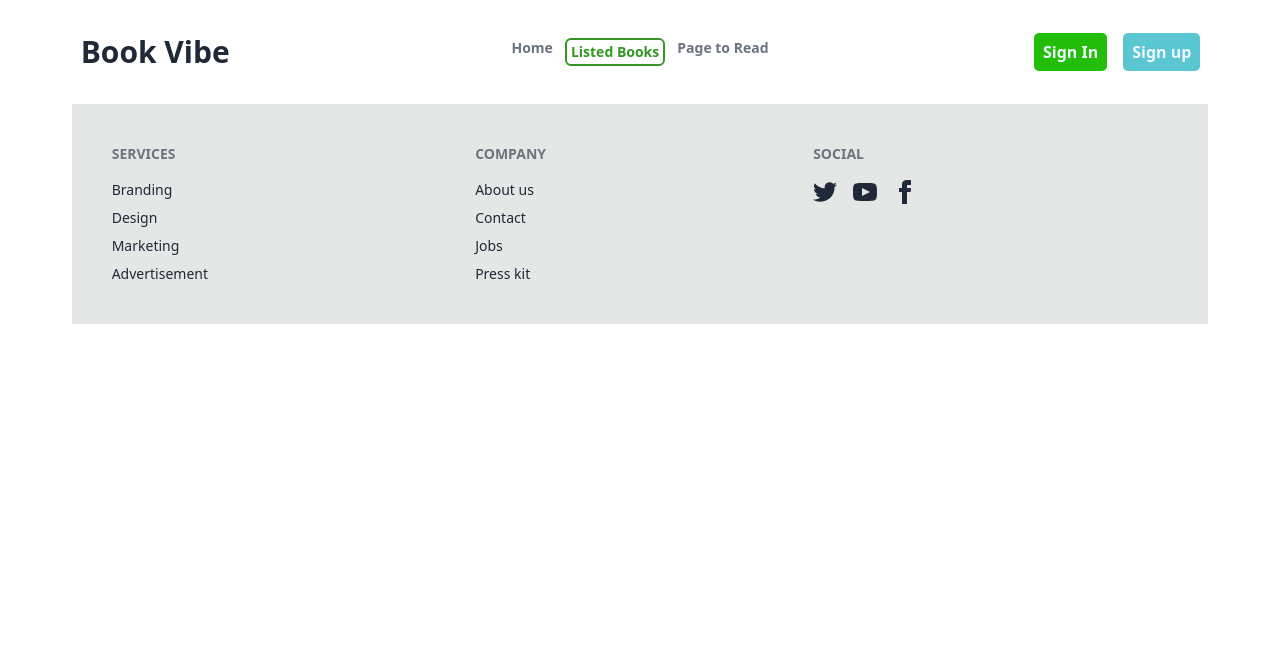
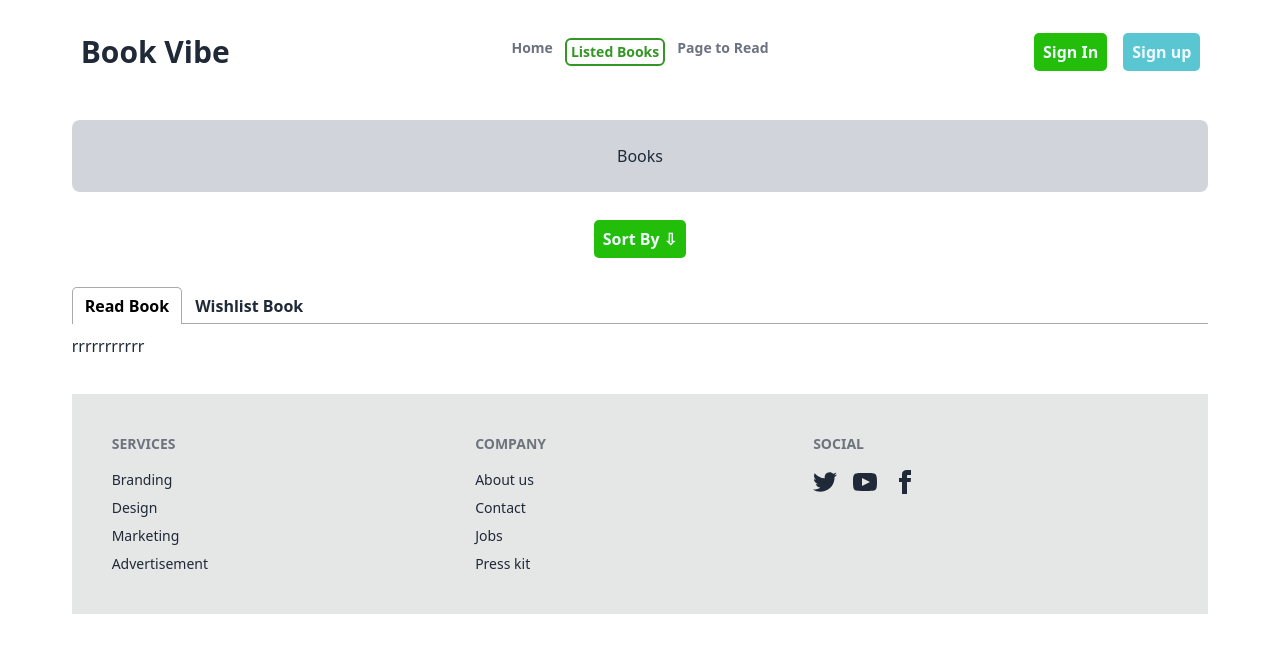
Before and after one commit to ShahAlom47/Assignment-8-React-Route, a React (Vite) app: page /listedBook in a window 1280 px wide. Shown: the top 652 px of the page. Built offline with nearby package versions, Linux system fonts and the light colour scheme.

Commit message:
added tab button

```diff
--- a/package.json
+++ b/package.json
@@ -16,6 +16,7 @@
     "react-dom": "^18.2.0",
     "react-icons": "^5.0.1",
     "react-router-dom": "^6.22.3",
+    "react-tabs": "^6.0.2",
     "sort-by": "^1.2.0"
   },
   "devDependencies": {
--- a/src/Component/Home.jsx
+++ b/src/Component/Home.jsx
@@ -1,10 +1,19 @@
 import Banner from "./Banner";
 import { useLoaderData } from "react-router-dom";
 import DisplayBookCard from "./DisplayBookCard";
+import { useEffect, useState } from "react";
 
 
 const Home = () => {
-    const cardDatas = useLoaderData()
+    // const cardDatas = useLoaderData()
+    const [cardDatas, setCardDatas] = useState([])
+
+    useEffect(() => {
+        fetch('bookCardData.json')
+            .then(res => res.json())
+            .then(data => setCardDatas(data))
+
+    }, [])
 
 
     return (
--- a/src/Component/ListedBooks.jsx
+++ b/src/Component/ListedBooks.jsx
@@ -1,8 +1,44 @@
+import { useState } from "react";
+import { Link, Outlet } from "react-router-dom";
+import { Tab, Tabs, TabList, TabPanel } from 'react-tabs';
+import 'react-tabs/style/react-tabs.css';
+import ReadBook from "./ReadBook";
+import WishlistBook from "./WishlistBook";
+
+const ListedBooks = () => {
+    const [tabIndex, setTabIndex] = useState(0);
+    return (
+        <div className="my-9">
+            <div className="bg-gray-300 p-6 rounded-lg">
+                <h1 className="text-center">Books</h1>
+            </div>
+            <div className="flex justify-center">
+                <div className="dropdown p-6  mx-auto">
+                    <div tabIndex={0} role="button" className="  primary-Btn m-1">Sort By &#8681;</div>
+
+                    <ul tabIndex={0} className="dropdown-content z-[1] menu p-2 shadow bg-base-100 rounded-box w-52">
+                        <li><a>Item 1</a></li>
+                        <li><a>Item 2</a></li>
+                    </ul>
+                </div>
+
+            </div>
+
+            <div>
+                <Tabs selectedIndex={tabIndex} onSelect={(index) => setTabIndex(index)}>
+                    <TabList>
+                        <Tab ><span className="font-semibold">Read Book</span></Tab>
+                        <Tab ><span className="font-semibold">Wishlist Book</span></Tab>
+                    </TabList>
+                    <TabPanel> <ReadBook></ReadBook> </TabPanel>
+                    <TabPanel> <WishlistBook></WishlistBook></TabPanel>
+                </Tabs>
 
 
-const ListedBooks = () => {
-    return (
-        <div>
+            </div>
+
+
+
 
         </div>
     );
--- /dev/null
+++ b/src/Component/ReadBook.jsx
@@ -0,0 +1,11 @@
+
+
+const ReadBook = () => {
+    return (
+        <div>
+            rrrrrrrrrrr
+        </div>
+    );
+};
+
+export default ReadBook;
--- /dev/null
+++ b/src/Component/WishlistBook.jsx
@@ -0,0 +1,11 @@
+
+
+const WishlistBook = () => {
+    return (
+        <div>
+            wwwwwwwww
+        </div>
+    );
+};
+
+export default WishlistBook;
--- a/src/main.jsx
+++ b/src/main.jsx
@@ -12,6 +12,7 @@ import Home from './Component/Home';
 import ListedBooks from './Component/ListedBooks';
 import PageToRead from './Component/PageToRead';
 import BookDetails from './Component/BookDetails';
+
 const router = createBrowserRouter([
   {
     path: "/",
@@ -21,12 +22,12 @@ const router = createBrowserRouter([
       {
         path: "/",
         element: <Home></Home>,
-        loader:()=>fetch('bookCardData.json')
+        // loader:()=>fetch('bookCardData.json')
       },
       {
         path: "/listedBook",
         element: <ListedBooks></ListedBooks>,
-        // loader:()=>fetch('bookCardData.json')
+
       },
       {
         path: "/pageRead",
```
Also changed, not shown: 1 other file (tests, documents, lock files or other folders).
